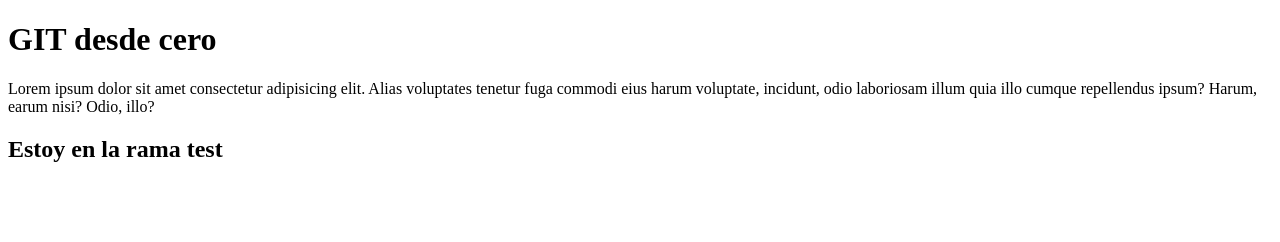
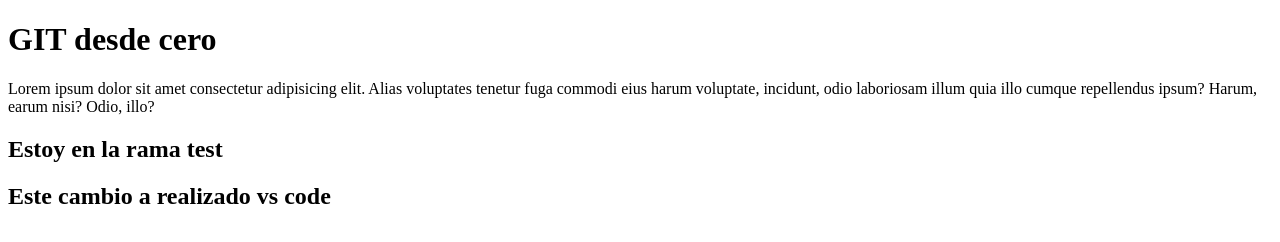
Before and after one commit to RonyAlm/practicando-git, a plain HTML site: page index.html in a window 1280 px wide. Drawn offline with Linux system fonts and the light colour scheme.

Commit message:
Cambios realizados desde vs code

```diff
--- a/index.html
+++ b/index.html
@@ -5,7 +5,7 @@
     <meta charset="UTF-8">
     <meta http-equiv="X-UA-Compatible" content="IE=edge">
     <meta name="viewport" content="width=device-width, initial-scale=1.0">
-    <title>Practicando GIT</title>
+    <title>Practicando GIT desde cero</title>
 </head>
 
 <body>
@@ -16,6 +16,9 @@
     <section>
         <h2>Estoy en la rama test</h2>
     </section>
+    <div>
+        <h2>Este cambio a realizado vs code</h2>
+    </div>
 </body>
 
 </html>
```
